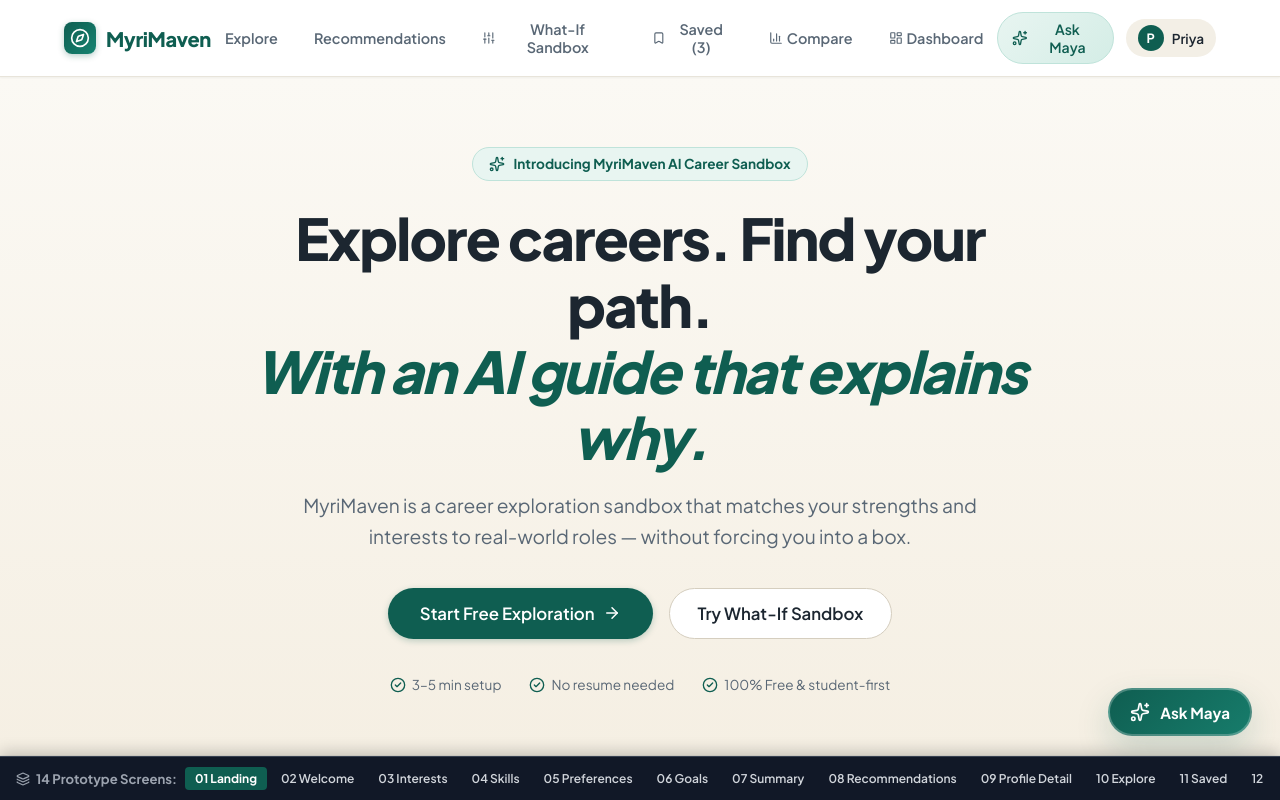
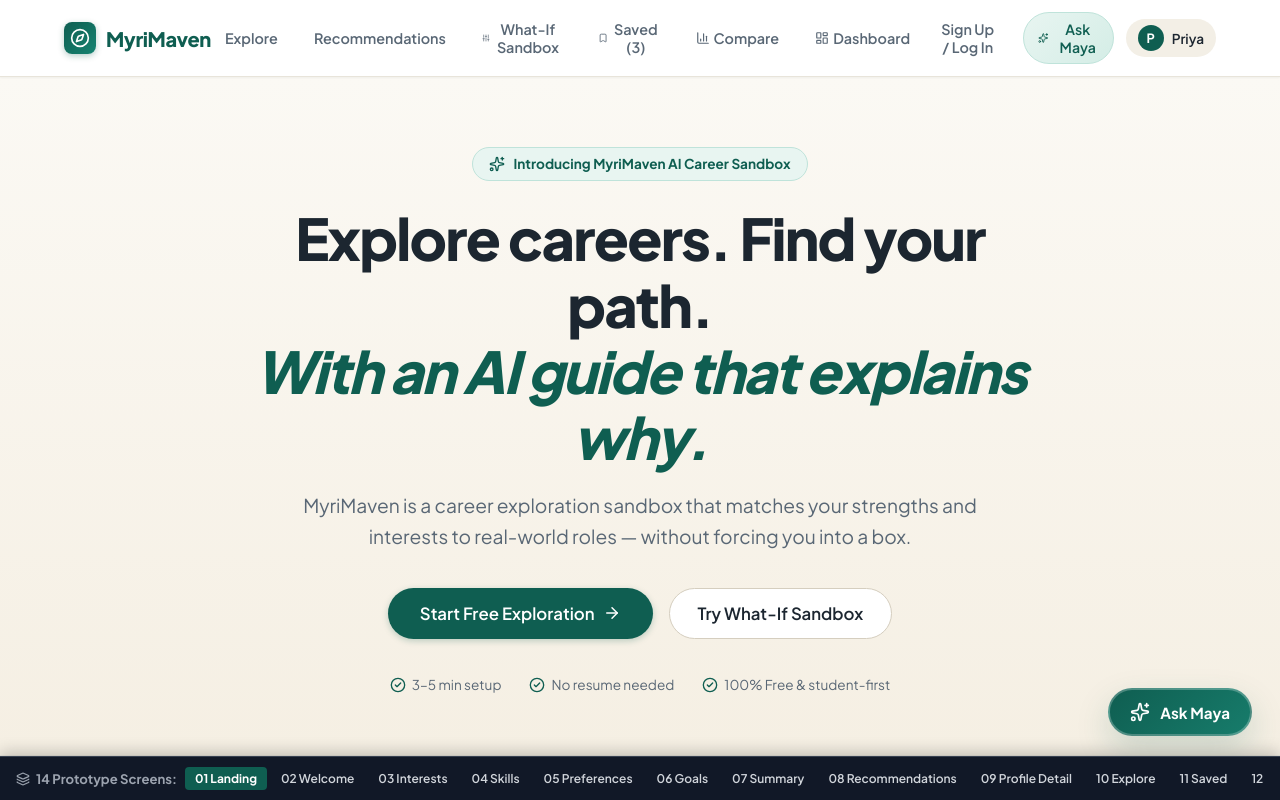
Before and after one commit to hcrew003-cpu/MyriMaven-final-project-, a Next.js app: page / in a window 1280 px wide. Shown: the top 800 px of the page. Built offline with nearby package versions, Linux system fonts and the light colour scheme; a web font is replaced by a local one.

Commit message:
Add Sign Up / Log In button to Navbar

```diff
--- a/src/components/Navbar.tsx
+++ b/src/components/Navbar.tsx
@@ -79,6 +79,13 @@ export default function Navbar() {
         {/* Right Actions */}
         <div className="nav-actions">
           <button
+  onClick={() => setActiveView('auth')}
+  className="nav-link-btn"
+  title="Sign Up or Log In"
+>
+  Sign Up / Log In
+</button>
+          <button
             onClick={() => setIsMayaOpen(true)}
             className="maya-nav-btn"
             title="Ask Maya AI Guide"
```
